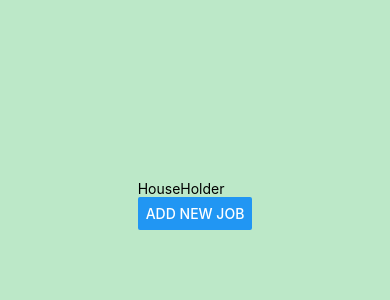
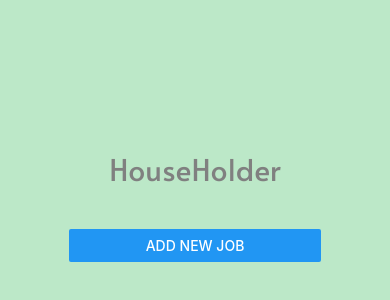
Before and after one commit to jillGlass/HouseHolder, a React Native app: screen / in a window 390 px wide. Shown: the part 242-542 px from the top of the page. Built offline with nearby package versions, Linux system fonts and the light colour scheme.

Commit message:
import font family for header

```diff
--- a/App.js
+++ b/App.js
@@ -2,6 +2,8 @@
 import JobItem from "./components/JobItem";
 import JobInput from "./components/JobInput";
 import Header from "./components/Header"
+import * as Font from 'expo-font';
+import { AppLoading } from 'expo';
 import {
   StyleSheet,
   Text,
@@ -12,9 +14,26 @@
 } from "react-native";
 import Constants from "expo-constants";
 
+const fetchFonts = () => {
+  return Font.loadAsync({
+  'alata-regular': require('./assets/fonts/Alata-Regular.ttf'),
+
+  });
+  };
+
 export default function App() {
+  const [dataLoaded, setDataLoaded] = useState(false);
   const [allJobs, setAllJobs] = useState([]);
   const [isAddMode, setIsAddMode] = useState(false);
+
+if(!dataLoaded) {
+  return (
+    <AppLoading
+    startAsync={fetchFonts}
+    onFinish={() => setDataLoaded(true)}
+    />
+  )
+}
 
   const addJobHandler = jobTitle => {
     if (jobTitle.length === 0) {
--- a/components/Header.js
+++ b/components/Header.js
@@ -4,20 +4,23 @@
 const Header = () => {
   return (
 
-    <Text>HouseHolder</Text>
+    <Text style={styles.header}>HouseHolder</Text>
 
   );
 };
 
-// const styles = StyleSheet.create({
-//   listItem: {
-//     flex: 1,
-//     padding: 10,
-//     marginTop: 10,
-//     backgroundColor: "lightgrey",
-//     borderColor: "black",
-//     borderWidth: 1
-//   }
-// });
+const styles = StyleSheet.create({
+  header: {
+    alignItems: 'center',
+    justifyContent: 'center',
+    paddingLeft: 40,
+    paddingRight: 40,
+    paddingBottom: 40,
+    fontSize: 30,
+    color: 'grey',
+    fontFamily: 'alata-regular',
+
+  }
+});
 
 export default Header;
--- a/package.json
+++ b/package.json
@@ -12,7 +12,8 @@
     "react": "~16.9.0",
     "react-dom": "~16.9.0",
     "react-native": "https://github.com/expo/react-native/archive/sdk-36.0.0.tar.gz",
-    "react-native-web": "~0.11.7"
+    "react-native-web": "~0.11.7",
+    "expo-font": "~8.0.0"
   },
   "devDependencies": {
     "babel-preset-expo": "~8.0.0",
```
Also changed, not shown: assets/fonts/Alata-Regular.ttf (added).
